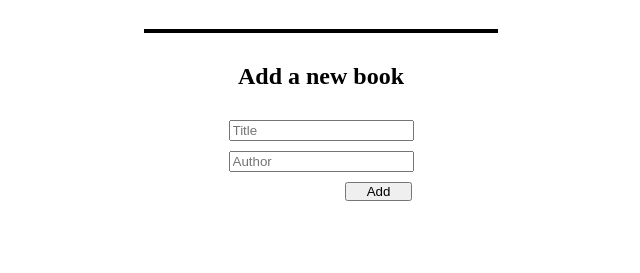
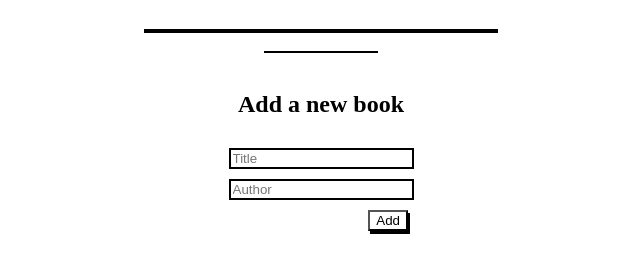
Before and after one commit to BranBayou/awesome-books-project, a website: page index.html in a window 1280 px wide. Shown: the part 69-342 px from the top of the page, without its empty margins (319-959 px from the left). Drawn offline with Linux system fonts and the light colour scheme.

Commit message:
Style the input fields

```diff
--- a/index.html
+++ b/index.html
@@ -4,14 +4,14 @@
   <meta charset="UTF-8">
   <meta http-equiv="X-UA-Compatible" content="IE=edge">
   <meta name="viewport" content="width=device-width, initial-scale=1.0">
-  <title>Awsome books</title>
+  <title>Awesome books</title>
   <link rel="stylesheet" href="styles.css">
 </head>
 <body>
   <main>
     <form id="form" class="form" action="">
         <h1>All awesome books</h1>
-        <div class="book-list"></div>
+        <div class="book-list"></div> <hr>
         <h2>Add a new book</h2>
         <input class="book-title" type="text" name="title" placeholder="Title" required>
         <input class="book-author" type="text" name="author" placeholder="Author" required>
--- a/styles.css
+++ b/styles.css
@@ -2,6 +2,7 @@ main {
   max-width: 350px;
   margin: 0 auto;
 }
+
 #form {
   display: flex;
   flex-direction: column;
@@ -9,18 +10,24 @@ main {
   align-items: center;
   gap: 10px;
 }
+
 .add-btn {
-  margin-left: 115px;
-  padding: 0 20px;
+  margin-right: 5.5rem;
+  align-self: flex-end;
+  box-shadow: 2px 3px 0 black;
+  background-color: #fff;
 }
+
 .book-list {
   width: 100%;
   border: 2px solid #000;
 }
+
 .book-space {
   display: flex;
   align-items: center;
 }
+
 .book-space:nth-of-type(odd) {
   background-color: rgb(185, 180, 180);
   height: 30px;
@@ -30,6 +37,7 @@ main {
   background-color: #fff;
   height: 30px;
 }
+
 .book-des {
   width: 100%;
   display: flex;
@@ -37,9 +45,23 @@ main {
   gap: 10px;
   margin: 0 10px;
 }
+
 .remove {
   width: auto;
   height: 20px;
   margin: 0 10px;
   box-shadow: 2px 3px 0 black;
 }
+
+.book-title {
+  border: 2px solid black;
+}
+
+.book-author {
+  border: 2px solid black;
+}
+
+hr {
+  width: 7rem;
+  border: 1px solid black;
+}
```
Also changed, not shown: scripts.js (line endings or trailing spaces).
